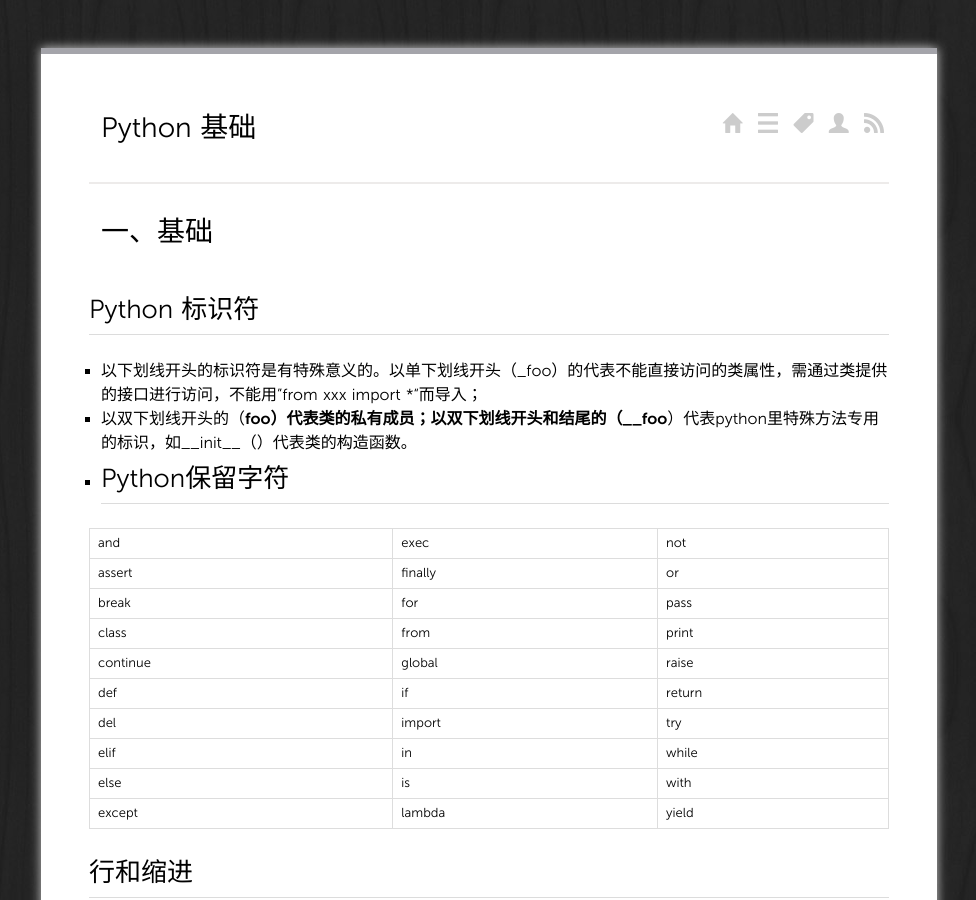
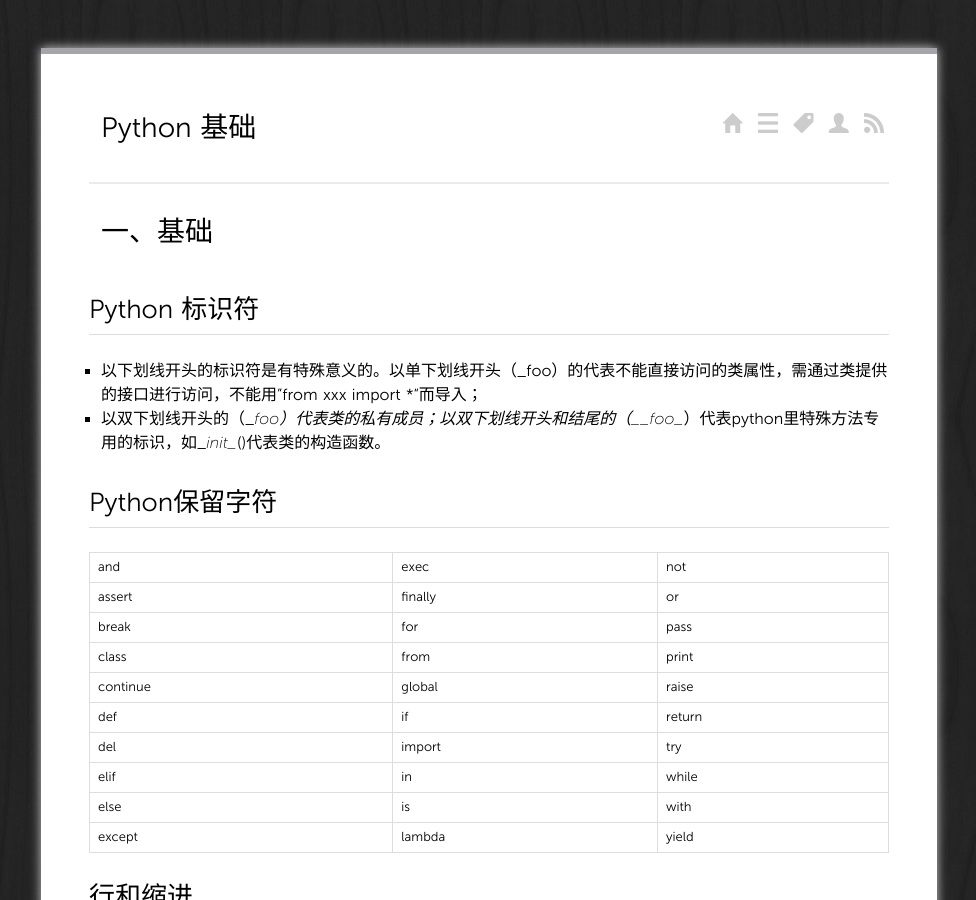
Before and after one commit to xuzhen1994/xuzhen1994.github.io, a Jekyll site: the page built from _posts/2016-10-21-python-FirstBlood.md, in a window 1280 px wide and 900 px high. Shown: the whole window, without its empty margins (151-1127 px from the left). Built offline with Jekyll 4.4.1, drawn with Linux system fonts in a browser that asks for light colours; Markdown is read by kramdown in place of the engine named in the settings.

Commit message:
markdown错误

```diff
--- a/_posts/2016-10-21-python-FirstBlood.md
+++ b/_posts/2016-10-21-python-FirstBlood.md
@@ -7,9 +7,9 @@
 
 ## Python 标识符
 
-- 以下划线开头的标识符是有特殊意义的。以单下划线开头（_foo）的代表不能直接访问的类属性，需通过类提供的接口进行访问，不能用"from xxx import *"而导入；
-- 以双下划线开头的（__foo）代表类的私有成员；以双下划线开头和结尾的（__foo__）代表python里特殊方法专用的标识，如__init__（）代表类的构造函数。
--
+- 以下划线开头的标识符是有特殊意义的。以单下划线开头（\_foo）的代表不能直接访问的类属性，需通过类提供的接口进行访问，不能用"from xxx import *"而导入；
+- 以双下划线开头的（\__foo）代表类的私有成员；以双下划线开头和结尾的（\__foo\__）代表python里特殊方法专用的标识，如\__init\__()代表类的构造函数。
+
 ## Python保留字符
 
 <table>
@@ -65,9 +65,10 @@
     </tr>
 </table>
 
-##行和缩进
+## 行和缩进
 
 Python的代码块不使用大括号（{}）来控制类，函数以及其他逻辑判断。python最具特色的就是用缩进来写模块。
+
 > IndentationError: unexpected indent
 >
 >  IndentationError: unindent does not match any outer indentation level
```
